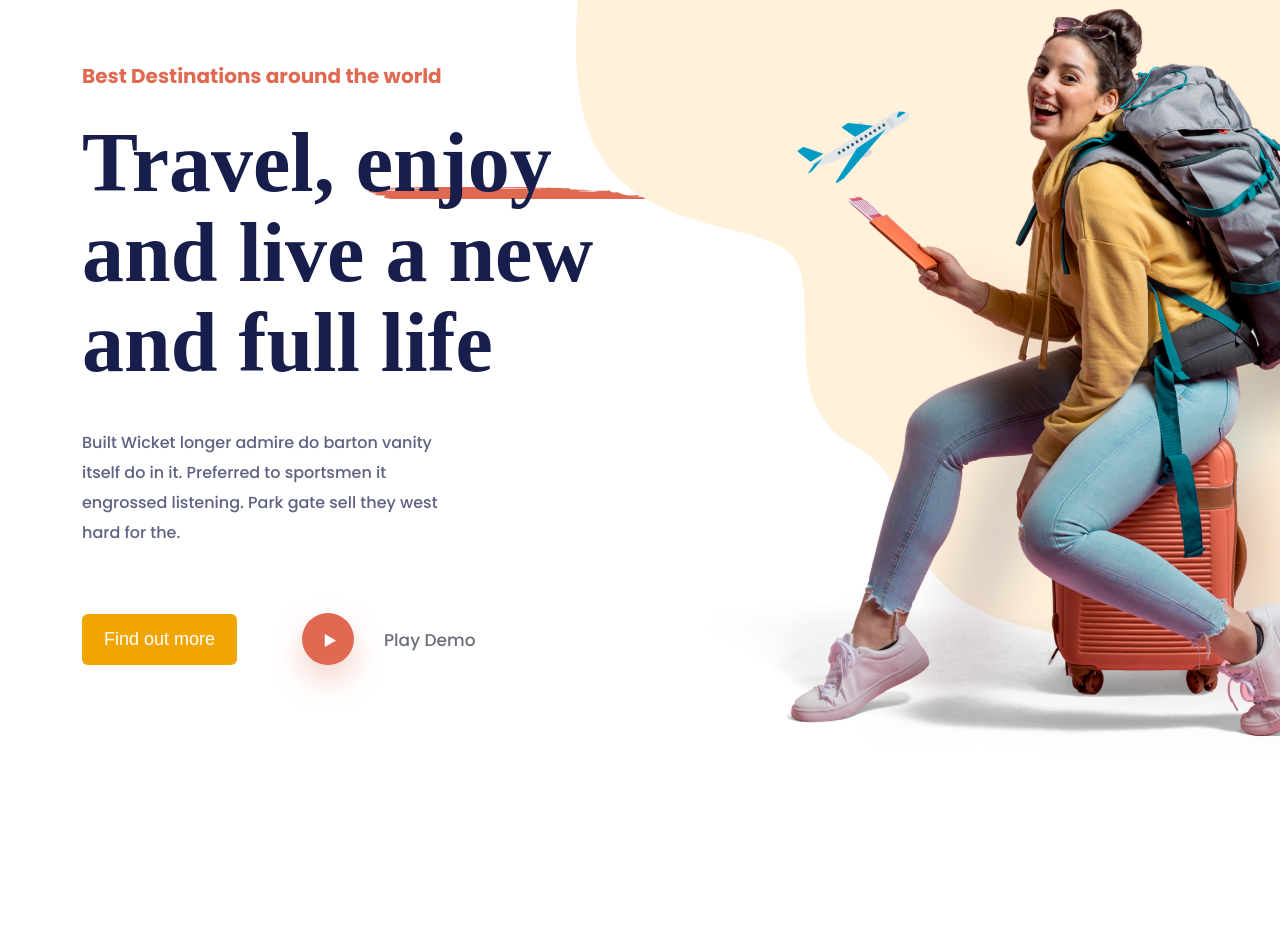
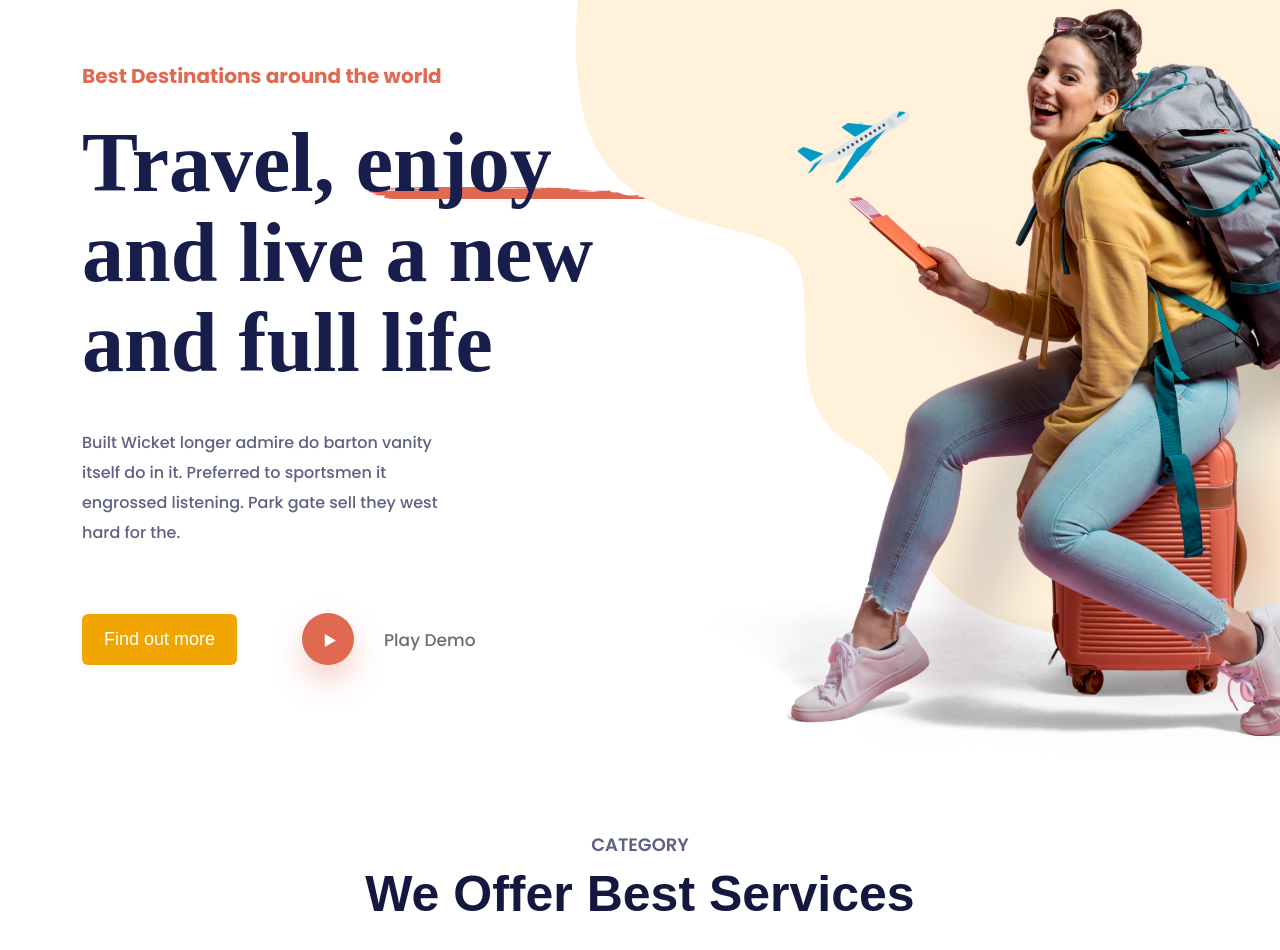
Before and after one commit to motasimdev/EBT-Bootsrap-Travel-Agency, a plain HTML site: page index.html in a window 1280 px wide. Shown: the part 70-1020 px from the top of the page. Before the commit the page ends 840 px from the top, so only its background shows below. Drawn offline with nearby package versions, Linux system fonts and the light colour scheme; a web font is replaced by a local one.

Commit message:
adsffsad

```diff
--- a/css/style.css
+++ b/css/style.css
@@ -134,3 +134,23 @@ p {
     padding-top: 50px;
 }
 /* ========banner part end===========  */
+
+
+/* ========catagory part start===========  */
+.catagoryMain{
+    padding: 80px 0;
+}
+.ctgryTitleM{
+    padding-bottom: 22px;
+    font-size: 18px;
+    font-weight: 600;
+  font-family: "Poppins", sans-serif;
+    color: #5E6282;
+}
+.ctgryTitleL{
+    font-size: 50px;
+    font-weight: 700;
+  font-family: "Volkhov", sans-serif;
+    color: #14183E;
+}
+/* ========catagory part end===========  */
--- a/index.html
+++ b/index.html
@@ -123,7 +123,18 @@
     <!-- ===============hero=============== -->
 
 
-    <!-- ===============hero=============== -->
+    <!-- ===============catagory=============== -->
+     <section class="catagoryMain">
+        <div class="container">
+            <div class="row">
+                <div class="col-lg-8 m-auto text-center">
+                    <h5 class="ctgryTitleM">CATEGORY</h5>
+                    <h3 class="ctgryTitleL">We Offer Best Services</h3>
+                </div>
+            </div>
+        </div>
+     </section>
+    <!-- ===============catagory=============== -->
 
 
 
```
Also changed, not shown: assets/catagryBg.png (added).
